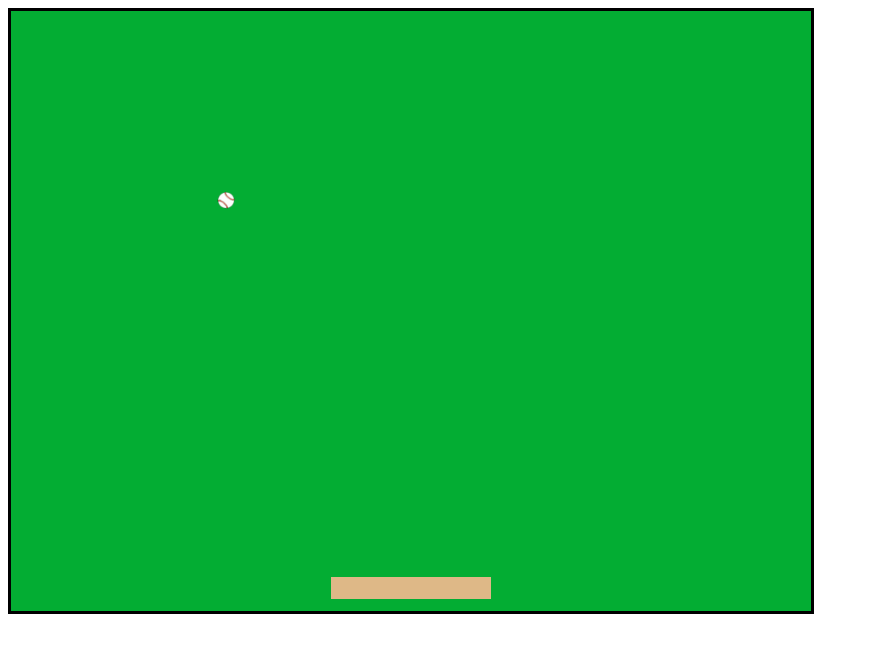
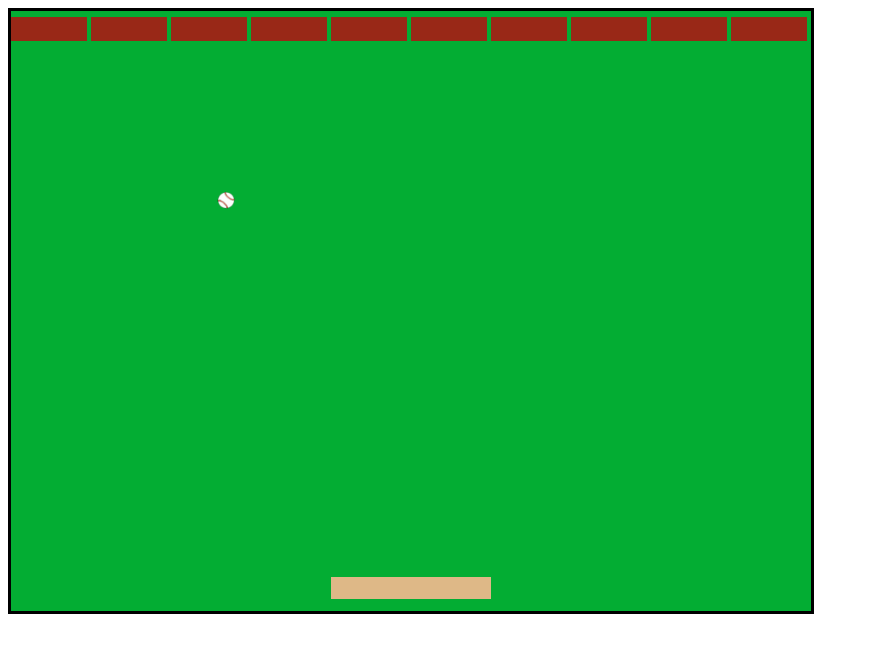
Before and after one commit to fleetster22/Games, a website with bundled scripts: page index.html in a window 1280 px wide. Shown: the whole page, without its empty margins (0-869 px from the left). Built offline with nearby package versions, Linux system fonts and the light colour scheme.

Commit message:
added bricks

```diff
--- a/index.html
+++ b/index.html
@@ -21,6 +21,7 @@
 </head>
 <body>
     <img id = "img_ball" src = "assets/images/baseball.png">
+    <img id = "img_brick" src = "assets/images/brick.png">
 
    <canvas id ="gameScreen" width="800" height="600"></canvas>
 
--- a/src/ball.js
+++ b/src/ball.js
@@ -19,6 +19,8 @@ export default class Ball {
   update(deltaTime) {
     this.position.x += this.speed.x;
     this.position.y += this.speed.y;
+
+    // TODO break bricks
 
     // *  checks for left and right wall boundaries
     if (this.position.x + this.size > this.gameWidth || this.position.x < 0) {
--- /dev/null
+++ b/src/brick.js
@@ -0,0 +1,16 @@
+export default class Brick {
+  constructor(game, position) {
+    this.image = document.getElementById("img_brick");
+    this.position = position;
+    this.width = 76;
+    this.height = 24;
+
+    this.game = game;
+  }
+
+  update() {}
+
+  draw(ctx) {
+    ctx.drawImage(this.image, this.position.x, this.position.y, this.width, this.height);
+  }
+}
--- a/src/game.js
+++ b/src/game.js
@@ -1,6 +1,7 @@
 import Paddle from "/src/paddle.js";
 import InputHandler from "/src/input.js";
 import Ball from "/src/ball.js";
+import Brick from "/src/brick.js";
 
 export default class Game {
   constructor(gameWidth, gameHeight) {
@@ -12,7 +13,13 @@ export default class Game {
     this.paddle = new Paddle(this);
     this.ball = new Ball(this);
 
-    this.gameObjects = [this.ball, this.paddle];
+    let bricks = [];
+
+    for (let i = 0; i < 10; i++) {
+      bricks.push(new Brick(this, { x: i * 80, y: 6 }));
+    }
+
+    this.gameObjects = [this.ball, this.paddle, ...bricks];
 
     new InputHandler(this.paddle);
   }
```
Also changed, not shown: assets/images/brick.png (added).
